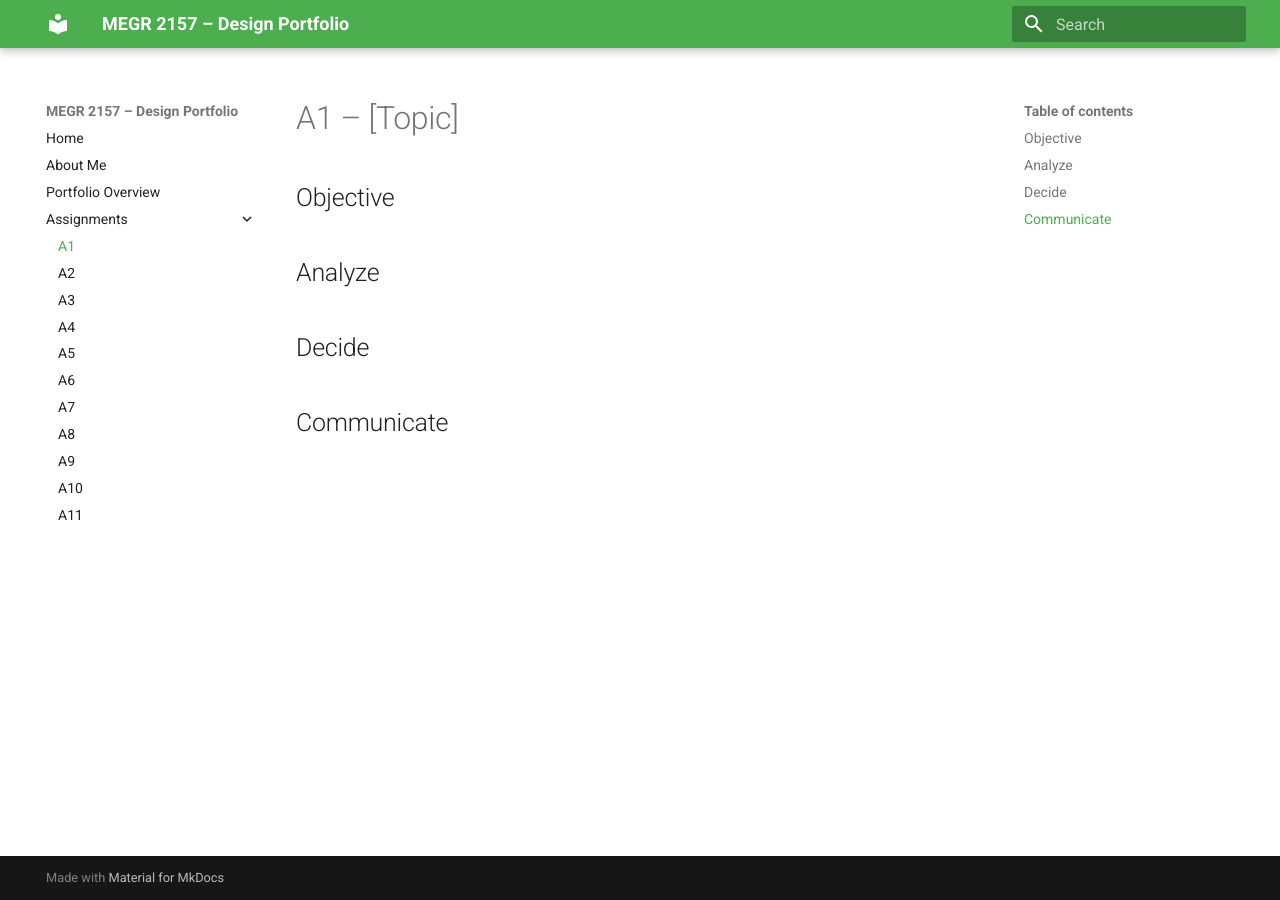
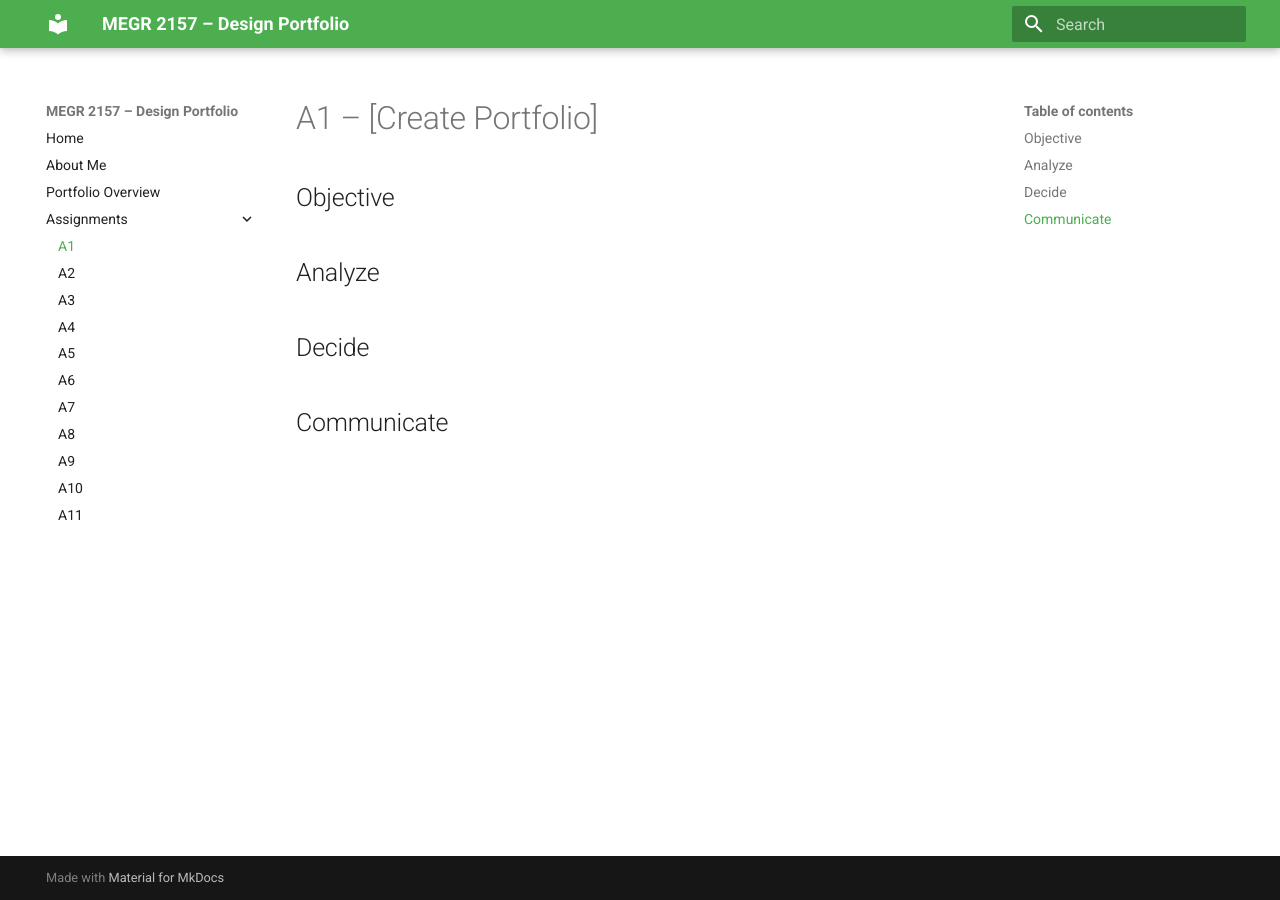
Before and after one commit to gmclean04/Mclean-MEGR-2156-Portfolio, an MkDocs documentation site: the page built from docs/assignments/A01/index.md, in a window 1280 px wide. Built offline with MkDocs 1.6.1 and Material for MkDocs 9.7.7, drawn with Linux system fonts in a browser that asks for light colours.

Commit message:
Update index.md

```diff
--- a/docs/assignments/A01/index.md
+++ b/docs/assignments/A01/index.md
@@ -1,4 +1,4 @@
-# A1 – [Topic]
+# A1 – [Create Portfolio]
 
 ## Objective
 
```
